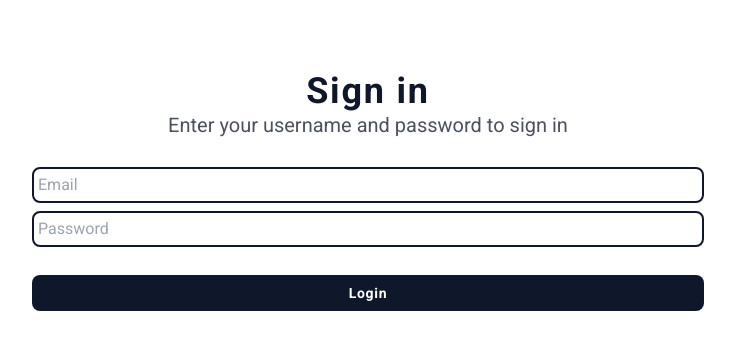
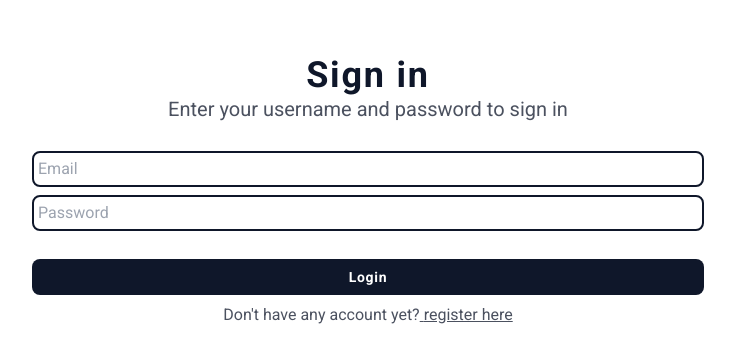
Before and after one commit to SaputraUta/todo-apps, a Next.js app: page /login in a window 1280 px wide. Shown: the part 209-572 px from the top of the page, without its empty margins (272-1007 px from the left). Built offline with nearby package versions, Linux system fonts and the light colour scheme.

Commit message:
Frontend: loginpage

```diff
--- a/src/components/InputLogin.tsx
+++ b/src/components/InputLogin.tsx
@@ -1,5 +1,6 @@
 import useInput from "@/hooks/useInput";
 import CustomButton from "./CustomButton";
+import Link from "next/link";
 
 export default function InputLogin() {
   const [email, onEmailChange] = useInput("");
@@ -31,6 +32,13 @@ export default function InputLogin() {
         />
         <CustomButton text="Login" />
       </form>
+      <p className="text-slate-900 text-sm sm:text-base opacity-75">
+        Don't have any account yet?
+        <Link href="/register" className="underline">
+          {" "}
+          register here
+        </Link>
+      </p>
     </div>
   );
 }
```
